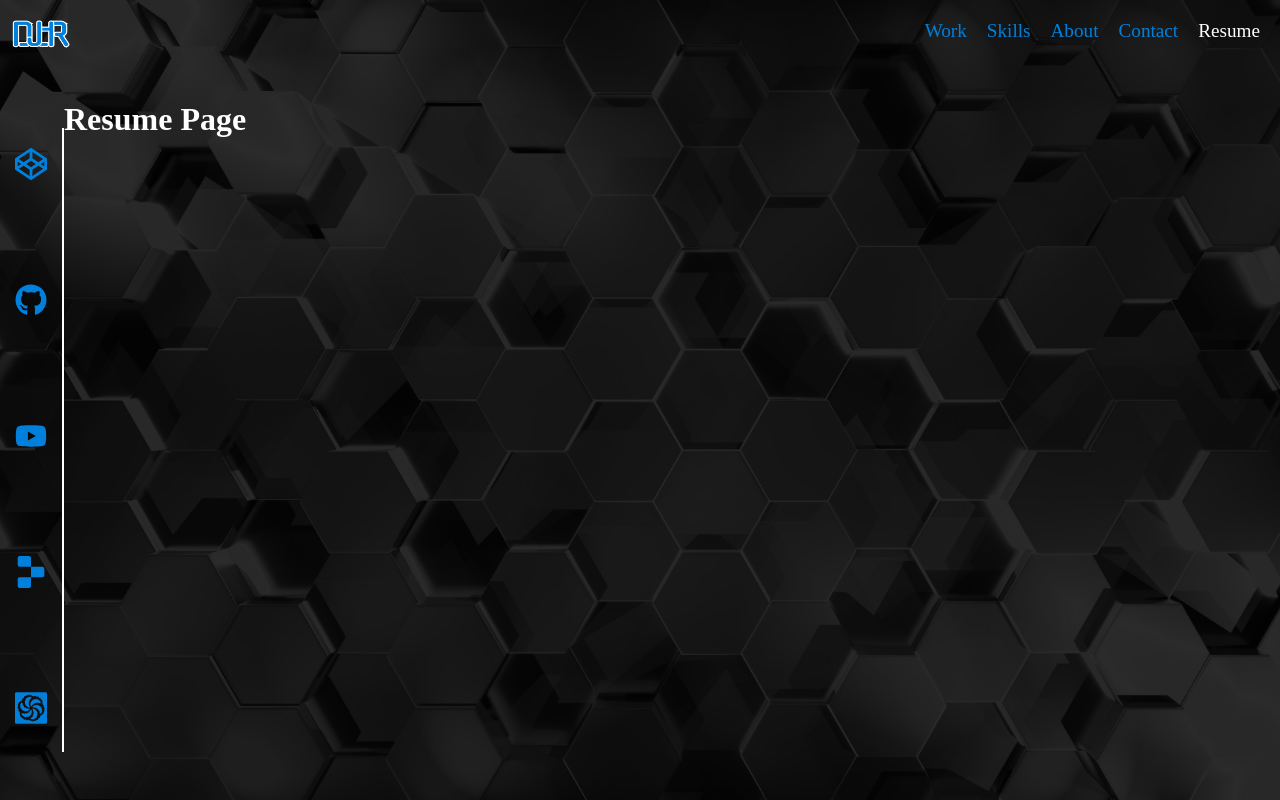
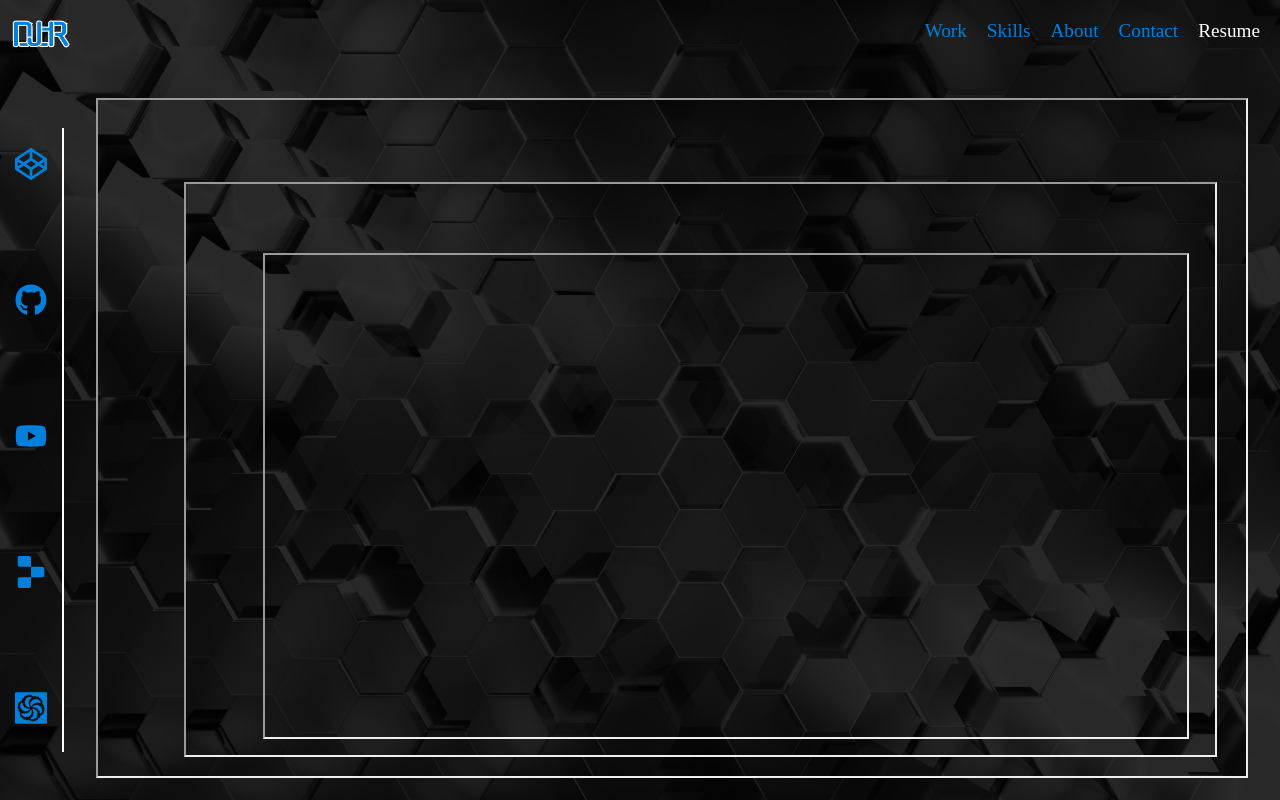
Before and after one commit to daniel-deru/portifolio4, a Next.js app: page /resume in a window 1280 px wide. Built offline with nearby package versions, Linux system fonts and the light colour scheme; a web font is replaced by a local one.

Commit message:
finished the mobile responsive desgin

```diff
--- a/components/Sidebar.js
+++ b/components/Sidebar.js
@@ -8,12 +8,33 @@ import { motion, AnimatePresence } from "framer-motion"
 const Sidebar = () => {
 
   const iconArray = [
-    <FaCodepen />,
-    <FaGithub />,
-    <FaYoutube />,
-    <SiReplit />,
-    <SiCodewars />
+    {
+      icon: <FaCodepen />,
+      url: "https://codepen.io/daniel-deru"
+    },
+    {
+      icon: <FaGithub />,
+      url: "https://github.com/daniel-deru"
+    },
+    {
+      icon: <FaYoutube />,
+      url: "https://www.youtube.com/channel/UC-c15g_qvx6j4hQ5U5Rc-aw"
+    },
+    {
+      icon:  <SiReplit />,
+      url: "https://replit.com/@daniel-deru"
+    },
+    {
+      icon:  <SiCodewars />,
+      url: "https://www.codewars.com/users/danielIsAwesomeAtCoding"
+    }
+
+
+
+
+
     ]
+
 
   const sideBarVariants = {
     hidden: {
@@ -75,7 +96,9 @@ const Sidebar = () => {
                 // initial="hidden"
                 // animate="visible"
               >
-                {icon}
+                <a href={icon.url}>
+                  {icon.icon}
+                </a>
               </motion.div>)}
               </SidebarStyle>
         </AnimatePresence>
--- a/components/styled/Layout.styled.js
+++ b/components/styled/Layout.styled.js
@@ -8,6 +8,8 @@ export const LayoutStyle = styled.div`
 
         @media (max-width: 500px) {
             flex-direction: column-reverse;
+            justify-content: space-between;
+            height: 80vh;
         }
     }
 `
--- a/components/styled/Sidebar.styled.js
+++ b/components/styled/Sidebar.styled.js
@@ -36,6 +36,11 @@ export const SidebarStyle = styled(motion.aside)`
         font-size: 2em;
         margin: 20px auto;
 
+
+    }
+
+    a {
+        color:  var(--main);
     }
 
 
--- a/pages/resume.js
+++ b/pages/resume.js
@@ -1,8 +1,9 @@
+import { ResumePage } from "./styled/resume.styled";
 const resume = () => {
   return (
-    <div>
-        <h1>Resume Page</h1>
-    </div>
+    <ResumePage>
+        <iframe src="/daniel resume.pdf"></iframe>
+    </ResumePage>
     );
 };
 
--- /dev/null
+++ b/pages/styled/resume.styled.js
@@ -0,0 +1,20 @@
+import styled from "styled-components"
+
+export const ResumePage = styled.main`
+    width: 90vw;
+    margin: auto;
+    iframe {
+        height: 85vh;
+        width: 100%;
+
+        &::-webkit-scrollbar {
+            width: 7px;
+        }
+        &::-webkit-scrollbar-thumb {
+            background-color: ${({theme}) => theme.mainColor};
+        }
+        &::-webkit-scrollbar-track {
+            background-color: lightgray;
+        }
+    }
+`
```
Also changed, not shown: pages/styled/project.styled.js (+11 -1 lines), 1 other file (tests, documents, lock files or other folders).
